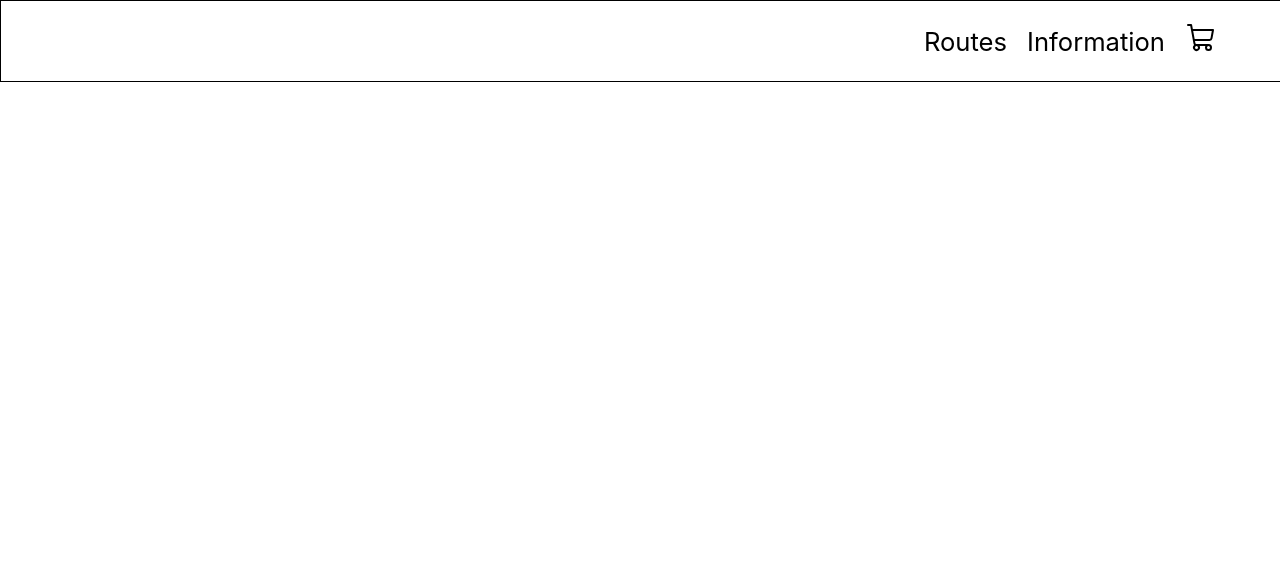
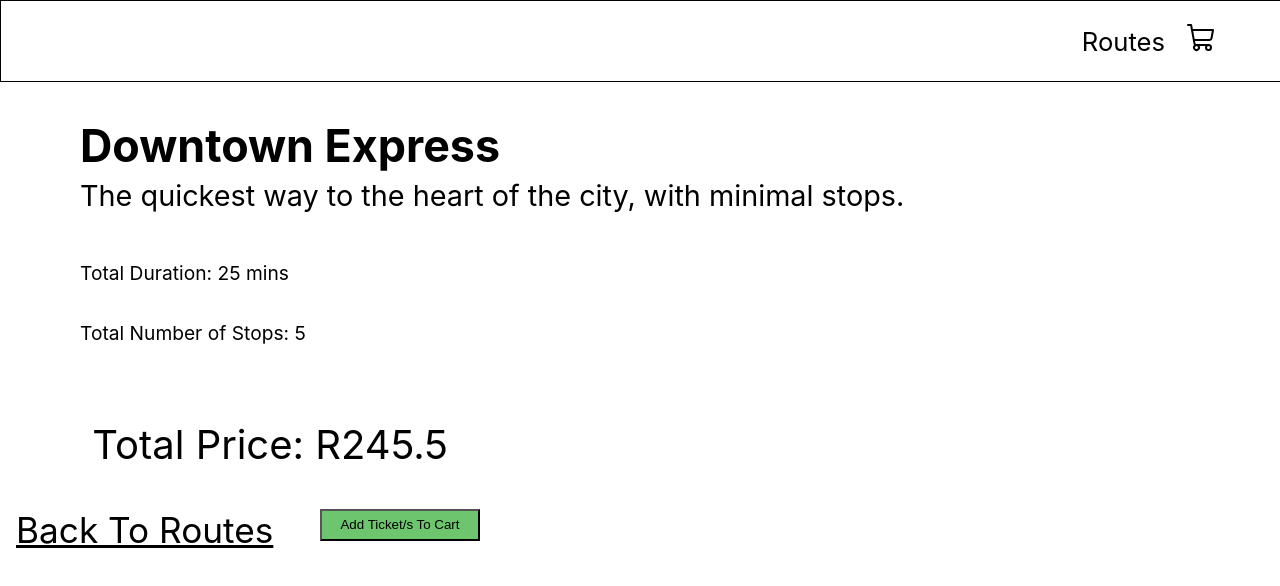
Before and after one commit to KeenanKistoo/2438840_KeenanKistoo_Assignment1_RoutePlanner, a React (Create React App) app in the folder coding-challenge2/: page /information/route-1 in a window 1280 px wide. Before the commit this address had no page. Shown: the top 586 px of the page. Built offline with nearby package versions, Linux system fonts and the light colour scheme.

Commit message:
All Display Data Active
All the data that needs to be displayed is correctly illustrated in the correct places.

Now, I need to figure out to implement the context of adding and removing items

```diff
--- a/coding-challenge2/src/App.js
+++ b/coding-challenge2/src/App.js
@@ -1,19 +1,19 @@
-import {BrowserRouter, Routes, Route} from 'react-router-dom'
+import { BrowserRouter, Routes, Route } from 'react-router-dom';
 import Navbar from './Components/Navigation/Navbar';
 import RouteAvail from './Pages/Avail/RouteAvail';
 import RouteInfo from './Pages/Info/RouteInfo';
 import Purchase from './Pages/Purchase/Purchase';
+
 function App() {
   return (
     <div className="App">
       <BrowserRouter>
-      <Navbar/>
-      <Routes>
-        <Route path='/' element={<RouteAvail/>}/>
-        <Route path='/info' element={<RouteInfo/>}/>
-        <Route path='/purchase' element={<Purchase/>}></Route>
-      </Routes>
-
+        <Navbar />
+        <Routes>
+          <Route path='/' element={<RouteAvail />} />
+          <Route path='/information/:id' element={<RouteInfo />} /> {/* Dynamic route with :id parameter */}
+          <Route path='/purchase' element={<Purchase />} />
+        </Routes>
       </BrowserRouter>
     </div>
   );
--- a/coding-challenge2/src/Components/Navigation/Navbar.jsx
+++ b/coding-challenge2/src/Components/Navigation/Navbar.jsx
@@ -8,7 +8,7 @@ function Navbar(){
         <nav className="nav-bar">
             <section className="links">
                 <Link to={"/"}>Routes</Link>
-                <Link to={"/info"}/*Route information needs to be here */>Information</Link>
+
                 <Link to={"/purchase"}><ShoppingCart size={32}/></Link>
             </section>
         </nav>
--- a/coding-challenge2/src/Pages/Avail/RouteAvail.css
+++ b/coding-challenge2/src/Pages/Avail/RouteAvail.css
@@ -17,3 +17,9 @@ section#routes{
     align-items: center;
     justify-items: center;
 }
+
+.sub-head{
+    text-align: center;
+    margin-bottom: -6rem;
+    font-size: 2rem;
+}
--- a/coding-challenge2/src/Pages/Avail/RouteAvail.jsx
+++ b/coding-challenge2/src/Pages/Avail/RouteAvail.jsx
@@ -8,10 +8,12 @@ function RouteAvail(){
         <>
         <section>
                 <h1 className="main-head">Public Transit Route Planner</h1>
+                <h2 className="sub-head">Available Transit Routes:</h2>
         </section>
         <section id="routes">
         {TravelData.map((td) => (
             <Routes
+            key={td.id}
             title={td.title}
             id={td.id}
             price={td.price}/>
--- a/coding-challenge2/src/Pages/Avail/Routes.css
+++ b/coding-challenge2/src/Pages/Avail/Routes.css
@@ -20,7 +20,7 @@
 
 .identifier{
 text-align: right;
-margin-top: -4rem;
+margin-top: -3rem;
 margin-right: 1rem;
 color: rgb(91, 91, 91);
 
@@ -28,6 +28,6 @@ color: rgb(91, 91, 91);
 
 .price{
 font-size: 4rem;
-margin-top: 1rem;
+margin-top: 1.5rem;
 margin-left: 2rem;
 }
--- a/coding-challenge2/src/Pages/Avail/Routes.jsx
+++ b/coding-challenge2/src/Pages/Avail/Routes.jsx
@@ -1,19 +1,18 @@
 import React from "react";
 import './Routes.css';
-
+import { Link } from 'react-router-dom';
 
 function Routes(props){
-    const {title, id, price} = props;
+    const { title, id, price } = props;
+
     return(
-        <>
-        <section >
+        <section>
             <article className="route">
-                <h2 className="title">{title}</h2>
+                <Link to={`/information/${id}`} className="title">{title}</Link> {/* Update the link to include the dynamic id parameter */}
                 <p className="identifier">{'id:' + id}</p>
-                <p className="price">{'$' + price}</p>
+                <p className="price">{'R' + price}</p>
             </article>
         </section>
-        </>
     );
 }
 
--- a/coding-challenge2/src/Pages/Info/Info.css
+++ b/coding-challenge2/src/Pages/Info/Info.css
@@ -32,7 +32,7 @@ article.info-sect{
     float: right;
     margin-right: 50rem;
     height: 2rem;
-    width: 8rem;
+    width: 10rem;
 
 }
 
--- a/coding-challenge2/src/Pages/Info/Info.jsx
+++ b/coding-challenge2/src/Pages/Info/Info.jsx
@@ -1,19 +1,26 @@
 import React from "react";
 import './Info.css'
+import { Link } from "react-router-dom";
 
 function Info(props){
+
+    const {id, desc, duration, stops, price} = props;
+
+    function backButton(){
+        <Link to={'/'}></Link>
+    }
     return(
         <>
         <article className="info-sect">
-            <h2 className="route-head">Route Head</h2>
-            <p className="desc">Desc</p>
-            <p className="duration">Dur</p>
-            <p className="stops">Stops</p>
-            <p className="price-info">Price</p>
+            <h2 className="route-head">{id}</h2>
+            <p className="desc">{desc}</p>
+            <p className="duration">{"Total Duration: " + duration}</p>
+            <p className="stops">{"Total Number of Stops: " + stops}</p>
+            <p className="price-info">{"Total Price: " + "R" + price}</p>
         </article>
         <section className="purchase-sect">
-            <button className="pur-btn">Purchase Ticket</button>
-            <button className="back-btn">Back</button>
+            <button className="pur-btn">Add Ticket/s To Cart</button>
+            <Link to={'/'} className="title">Back To Routes</Link>
         </section>
         </>
     );
--- a/coding-challenge2/src/Pages/Info/RouteInfo.jsx
+++ b/coding-challenge2/src/Pages/Info/RouteInfo.jsx
@@ -1,10 +1,22 @@
 import React from "react";
 import Info from './Info'
+import { useParams } from "react-router-dom";
+import TravelData from '../../json_data/TravelData.json'
 
 function RouteInfo(){
+    let {id} = useParams();
+    let idOutput = id.replace("route-", "")
+    let finalIndex = idOutput - 1;
+    const td = TravelData;
     return(
         <>
-            <Info/>
+            <Info
+            id={td[finalIndex].title}
+            desc={td[finalIndex].description}
+            duration={td[finalIndex].duration}
+            stops={td[finalIndex].stops}
+            price={td[finalIndex].price}
+            />
         </>
     );
 }
```
